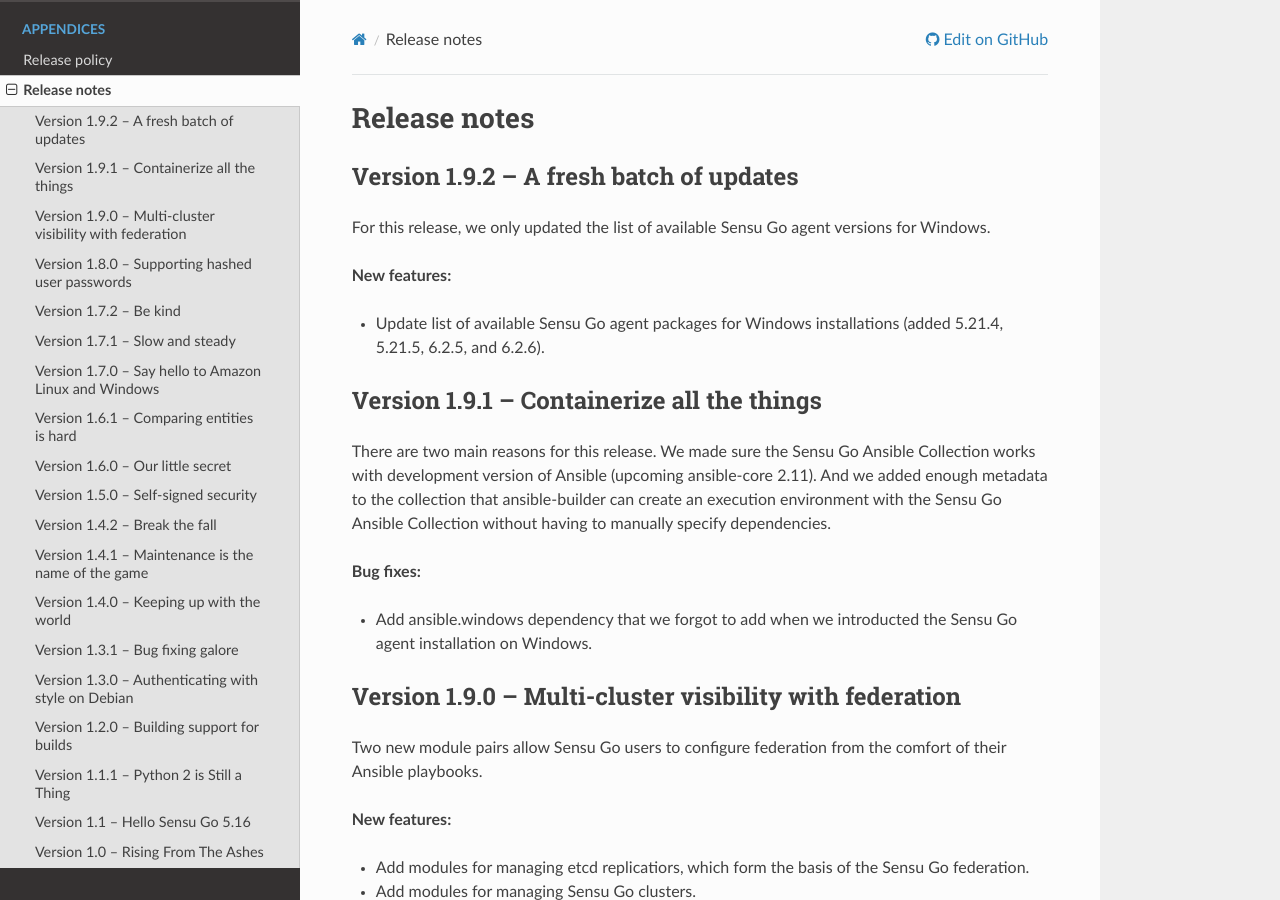
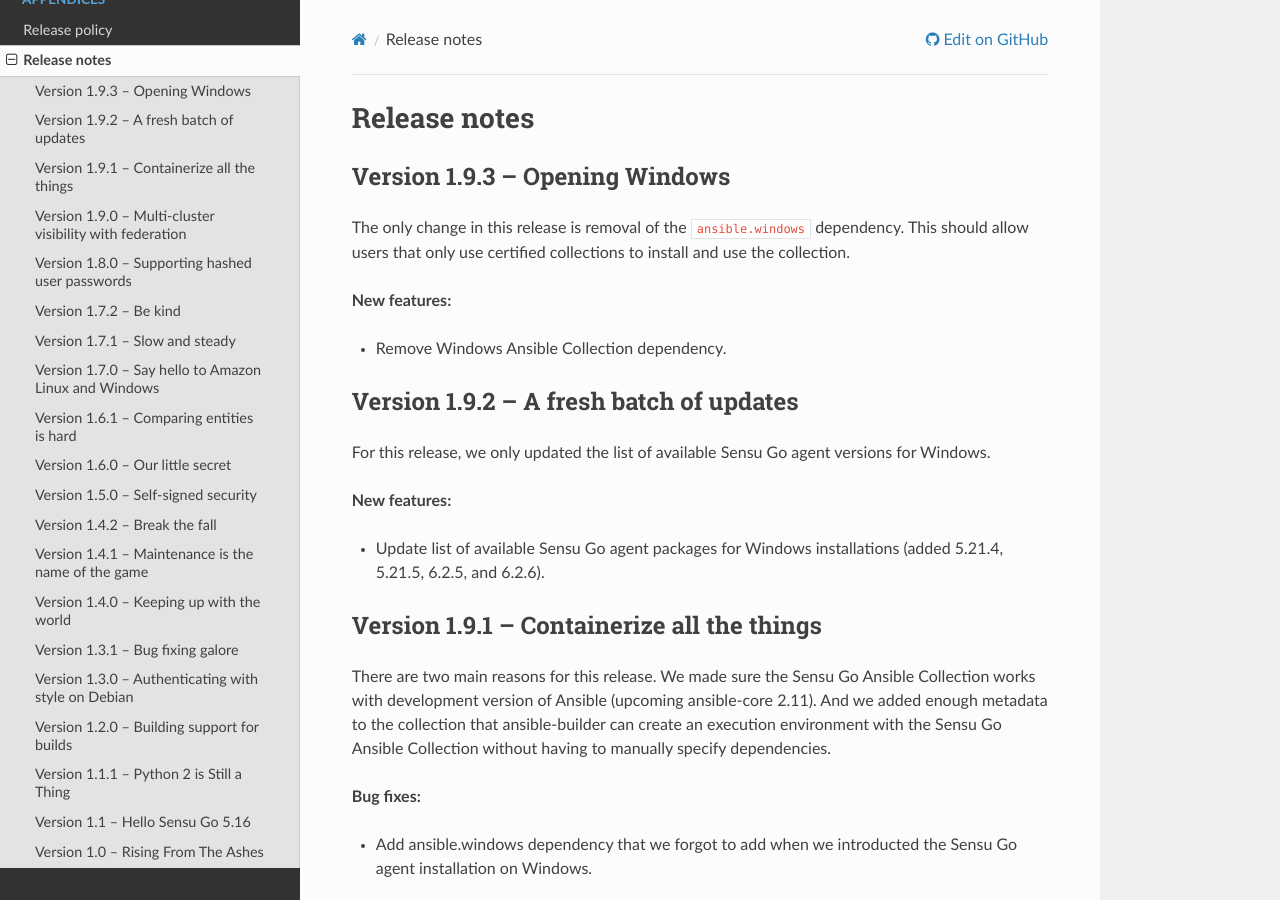
Before and after one commit to sensu/sensu-go-ansible, a Sphinx documentation site: the page built from docs/source/release_notes.rst, in a window 1280 px wide and 900 px high. Built offline with Sphinx 7.4.7 and the Read the Docs theme 2.0.0, drawn with Linux system fonts in a browser that asks for light colours.

Commit message:
Prepare for release 1.9.3

```diff
--- a/docs/source/release_notes.rst
+++ b/docs/source/release_notes.rst
@@ -1,5 +1,17 @@
 Release notes
 =============
+
+Version 1.9.3 -- Opening Windows
+--------------------------------
+
+The only change in this release is removal of the ``ansible.windows``
+dependency. This should allow users that only use certified
+collections to install and use the collection.
+
+**New features:**
+
+* Remove Windows Ansible Collection dependency.
+
 
 Version 1.9.2 -- A fresh batch of updates
 -----------------------------------------
--- a/galaxy.yml
+++ b/galaxy.yml
@@ -1,6 +1,6 @@
 namespace: sensu
 name: sensu_go
-version: 1.9.2
+version: 1.9.3
 
 authors:
   - Paul Arthur <paul.arthur@flowerysong.com> (@flowerysong)
```
Also changed, not shown: 1 other file.
